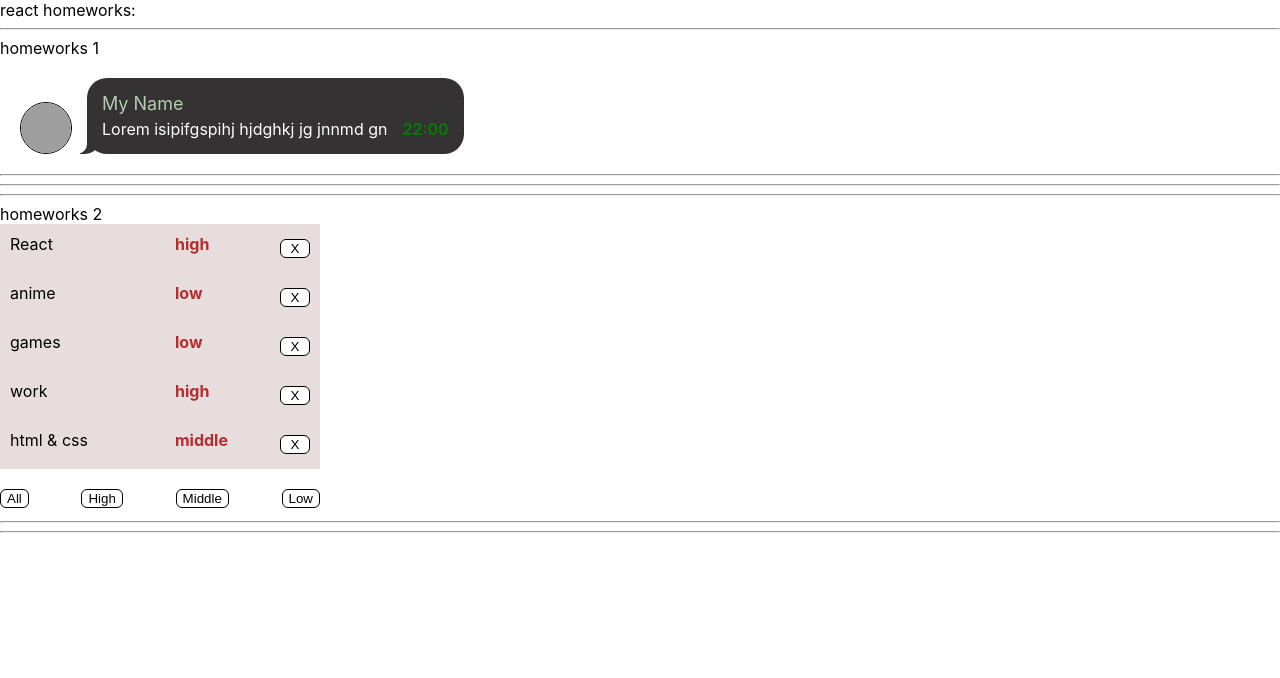
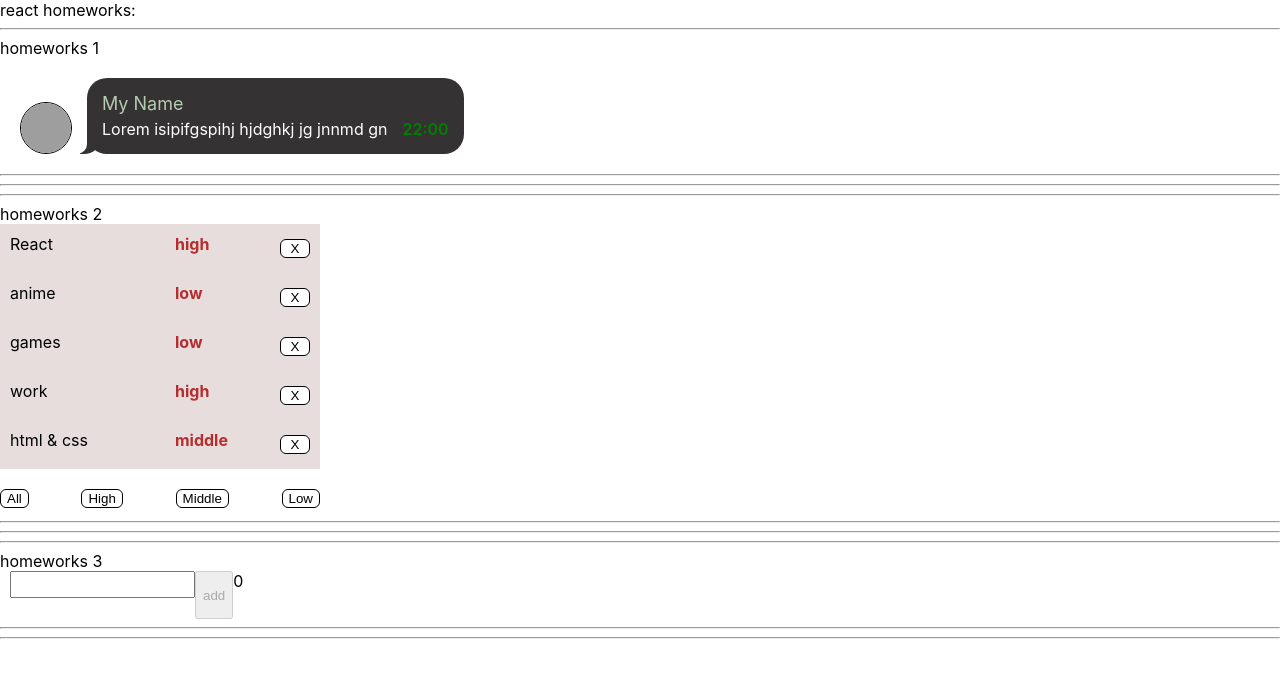
Before and after one commit to ana-saienko/homeworks, a React (Create React App) app: page / in a window 1280 px wide. Shown: the top 678 px of the page. Built offline with nearby package versions, Linux system fonts and the light colour scheme; grey boxes are pictures that could not be loaded.

Commit message:
3 homework

```diff
--- a/package.json
+++ b/package.json
@@ -10,10 +10,12 @@
     "@types/node": "^16.7.13",
     "@types/react": "^17.0.20",
     "@types/react-dom": "^17.0.9",
+    "@types/uuid": "^8.3.4",
     "react": "^17.0.2",
     "react-dom": "^17.0.2",
     "react-scripts": "5.0.0",
     "typescript": "^4.4.2",
+    "uuid": "^8.3.2",
     "web-vitals": "^2.1.0"
   },
   "scripts": {
--- a/src/p1-main/m1-ui/u1-app/App.tsx
+++ b/src/p1-main/m1-ui/u1-app/App.tsx
@@ -2,6 +2,7 @@
 import s from './App.module.css'
 import HW1 from '../../../p2-homeworks/h1/HW1'
 import HW2 from "../../../p2-homeworks/h2/HW2";
+import HW3 from "../../../p2-homeworks/h3/HW3";
 
 function App() {
     return (
@@ -9,7 +10,7 @@
             <div>react homeworks:</div>
             <HW1/>
             <HW2/>
-            {/*<HW3/>*/}
+            <HW3/>
             {/*<HW4/>*/}
             {/*<HW5/>*/}
 
--- a/src/p2-homeworks/h3/Greeting.module.css
+++ b/src/p2-homeworks/h3/Greeting.module.css
@@ -1,7 +1,23 @@
-.someClass {
-
+.greeting {
+    display: flex;
 }
 
 .error {
-    border: 1px solid red;
+    color: red;
+    height: 21px;
+    margin-left: 10px;
 }
+
+.input {
+    height: 21px;
+}
+
+.errorInput {
+    margin: 10px;
+
+    background: #003388;
+    color: #99ff99;
+
+    border: 2px solid red;
+    outline: none;
+}
--- a/src/p2-homeworks/h3/Greeting.tsx
+++ b/src/p2-homeworks/h3/Greeting.tsx
@@ -1,26 +1,30 @@
-import React from 'react'
+import React, {ChangeEvent, KeyboardEvent} from 'react'
 import s from './Greeting.module.css'
 
 type GreetingPropsType = {
-    name: any // need to fix any
-    setNameCallback: any // need to fix any
-    addUser: any // need to fix any
-    error: any // need to fix any
-    totalUsers: any // need to fix any
+    name: string // need to fix any
+    setNameCallback: (e: ChangeEvent<HTMLInputElement>) => void // need to fix any
+    addUser: () => void // need to fix any
+    onEnter: (e: KeyboardEvent<HTMLInputElement>) => void
+    error: string // need to fix any
+    totalUsers: number // need to fix any
 }
 
 // презентационная компонента (для верстальщика)
 const Greeting: React.FC<GreetingPropsType> = (
-    {name, setNameCallback, addUser, error, totalUsers} // деструктуризация пропсов
+    {name, setNameCallback, addUser, onEnter, error, totalUsers} // деструктуризация пропсов
 ) => {
-    const inputClass = s.error // need to fix with (?:)
+    const inputClass = error ? s.errorInput : s.error // need to fix with (?:)
 
     return (
-        <div>
-            <input value={name} onChange={setNameCallback} className={inputClass}/>
-            <span>{error}</span>
-            <button onClick={addUser}>add</button>
-            <span>{totalUsers}</span>
+        <div className={s.greeting}>
+            <div>
+                <input value={name} onChange={setNameCallback} className={inputClass} onKeyDown={onEnter}
+                       onBlur={setNameCallback}/>
+                <div className={s.error}>{error}</div>
+            </div>
+            <button onClick={addUser} className={s.button} disabled={!name}>add</button>
+            <span className={s.count}>{totalUsers}</span>
         </div>
     )
 }
--- a/src/p2-homeworks/h3/GreetingContainer.tsx
+++ b/src/p2-homeworks/h3/GreetingContainer.tsx
@@ -1,9 +1,10 @@
-import React, {useState} from 'react'
+import React, {ChangeEvent, KeyboardEvent, useState} from 'react'
 import Greeting from './Greeting'
+import {UserType} from "./HW3";
 
 type GreetingContainerPropsType = {
-    users: any // need to fix any
-    addUserCallback: any // need to fix any
+    users: UserType[] // need to fix any
+    addUserCallback: (name: string) => void // need to fix any
 }
 
 // более простой и понятный для новичков
@@ -12,23 +13,41 @@
 // более современный и удобный для про :)
 // уровень локальной логики
 const GreetingContainer: React.FC<GreetingContainerPropsType> = ({users, addUserCallback}) => { // деструктуризация пропсов
-    const [name, setName] = useState<any>('') // need to fix any
-    const [error, setError] = useState<any>('') // need to fix any
+    const [name, setName] = useState<string>('') // need to fix any
+    const [error, setError] = useState<string>('') // need to fix any
 
-    const setNameCallback = (e: any) => { // need to fix any
-        setName('') // need to fix
+    const setNameCallback = (e: ChangeEvent<HTMLInputElement>) => { // need to fix any
+        let trimmedName = e.currentTarget.value.trim();
+
+        if (trimmedName) {
+            setName(trimmedName)
+            error && setError("")
+        } else {
+            setName("")
+            setError("the name is required")
+        }
     }
     const addUser = () => {
-        alert(`Hello  !`) // need to fix
+        addUserCallback(name)
+        alert(`Hello, ${name}!`)
+        setName("")
     }
 
-    const totalUsers = 0 // need to fix
+    const onEnter = (e: KeyboardEvent<HTMLInputElement>) => {
+        if (e.key === "Enter" && name) {
+            addUser()
+
+        }
+    }
+
+    const totalUsers = users.length // need to fix
 
     return (
         <Greeting
             name={name}
             setNameCallback={setNameCallback}
             addUser={addUser}
+            onEnter={onEnter}
             error={error}
             totalUsers={totalUsers}
         />
--- a/src/p2-homeworks/h3/HW3.tsx
+++ b/src/p2-homeworks/h3/HW3.tsx
@@ -1,18 +1,23 @@
 import React, {useState} from 'react'
 import GreetingContainer from './GreetingContainer'
+import {v1} from 'uuid'
 
 // types
 export type UserType = {
-    _id: any // need to fix any
-    name: any // need to fix any
+    _id: string // need to fix any
+    name: string // need to fix any
 }
 
 // уровень работы с глобальными данными
 function HW3() {
-    const [users, setUsers] = useState<any>([]) // need to fix any
+    const [users, setUsers] = useState<UserType[]>([]) // need to fix any
 
-    const addUserCallback = (name: any) => { // need to fix any
-        setUsers([]) // need to fix
+    const addUserCallback = (name: string) => { // need to fix any
+        const user = {
+            _id: v1(),
+            name,
+        }
+        setUsers([...users, user]) // need to fix
     }
 
     return (
```
Also changed, not shown: 1 other file (tests, documents, lock files or other folders).
